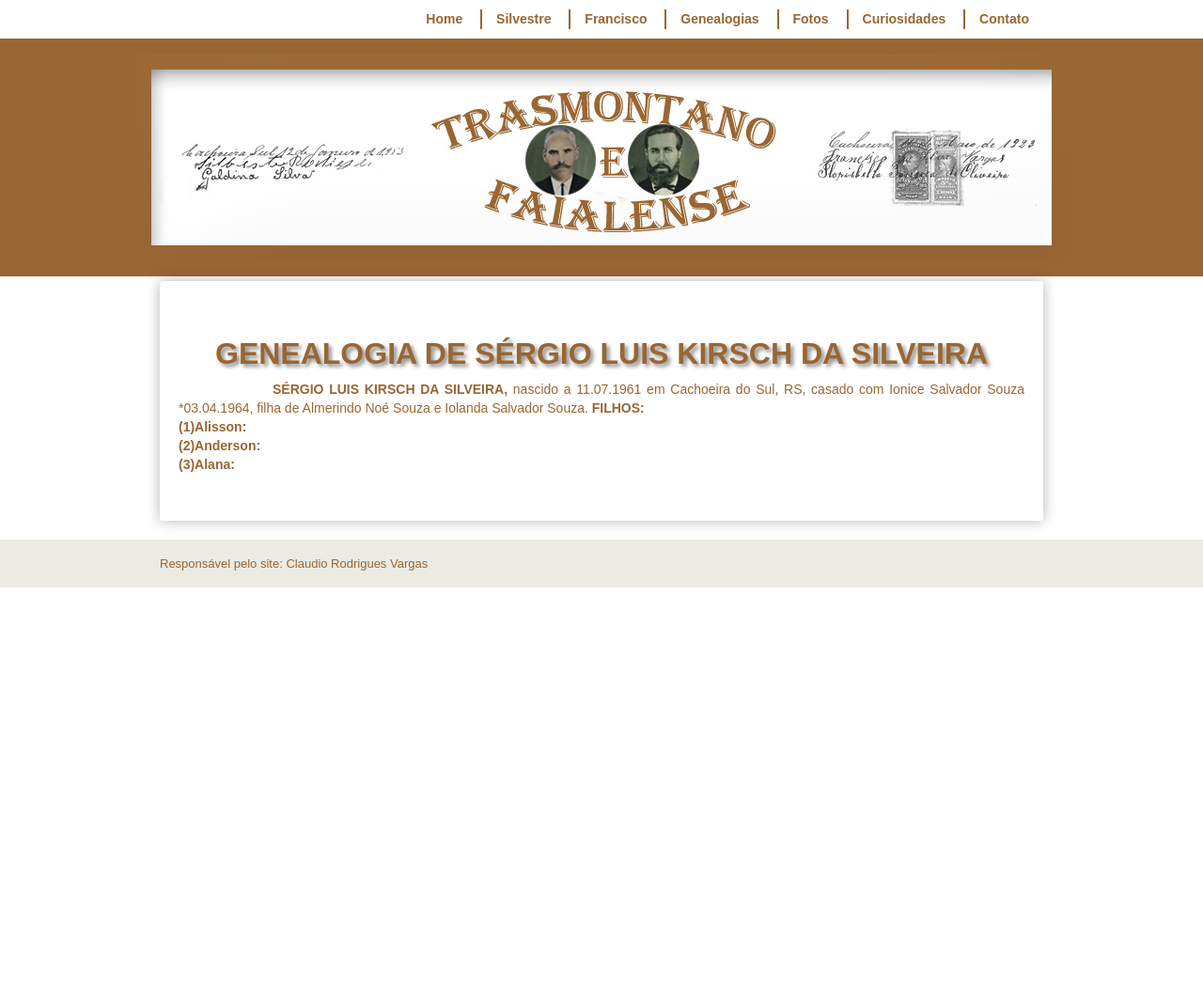
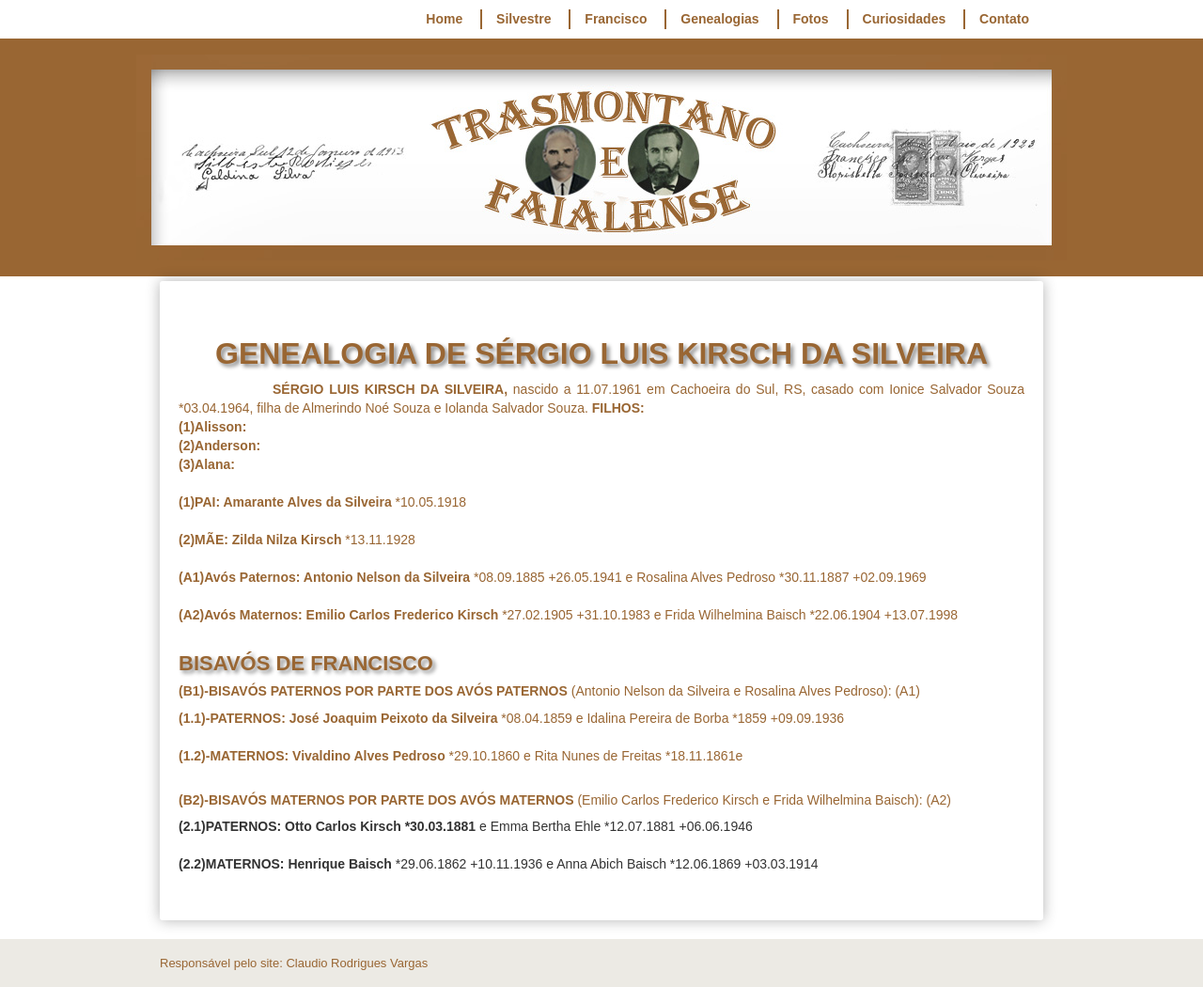
Before and after one commit to claudiovargas1955/claudiovargas1955.github.io, a Jekyll site: the page built from _pages/genealogia-de-sergio-luis-kirsch-da-silveira.html, in a window 1280 px wide. Shown: the whole page at 94% size. Built offline with Jekyll 4.4.1, drawn with Linux system fonts in a browser that asks for light colours; some web fonts are replaced; before the commit the page ends 900 px from its top, so only the background shows below that.

Commit message:
Update genealogia-de-sergio-luis-kirsch-da-silveira.html

```diff
--- a/_pages/genealogia-de-sergio-luis-kirsch-da-silveira.html
+++ b/_pages/genealogia-de-sergio-luis-kirsch-da-silveira.html
@@ -101,4 +101,23 @@ Ionice Salvador Souza *03.04.1964, filha de Almerindo Noé Souza e Iolanda Salva
   <b>(2)Anderson: </b><br>
   <b>(3)Alana: </b><br><br>
 
+<b>(1)PAI: Amarante Alves da Silveira </b>*10.05.1918 <br><br>
+<b>(2)MÃE: Zilda Nilza Kirsch </b>*13.11.1928 <br><br>
+
+<b>(A1)Avós Paternos: Antonio Nelson da Silveira </b>*08.09.1885 +26.05.1941 e Rosalina Alves Pedroso *30.11.1887 +02.09.1969<br><br>
+
+<b>(A2)Avós Maternos: Emilio Carlos Frederico Kirsch </b>*27.02.1905 +31.10.1983 e Frida Wilhelmina Baisch *22.06.1904 +13.07.1998<br><br>
+
+<h4>BISAVÓS DE FRANCISCO</h4>
+<p><b><h5>(B1)-BISAVÓS PATERNOS POR PARTE DOS AVÓS PATERNOS</b> (Antonio Nelson da Silveira e Rosalina Alves Pedroso): (A1)</h5>
+<p><b>(1.1)-PATERNOS: José Joaquim Peixoto da Silveira </b>*08.04.1859 e Idalina Pereira de Borba *1859 +09.09.1936<br><br>
+
+<b>(1.2)-MATERNOS: Vivaldino Alves Pedroso </b>*29.10.1860 e Rita Nunes de Freitas *18.11.1861e<br><br>
+
+
+<p><b><h5>(B2)-BISAVÓS MATERNOS POR PARTE DOS AVÓS MATERNOS</b> (Emilio Carlos Frederico Kirsch e Frida Wilhelmina Baisch): (A2)</h5>
+<b>(2.1)PATERNOS: Otto Carlos Kirsch *30.03.1881 </b>e Emma Bertha Ehle *12.07.1881 +06.06.1946 <br><br>
+
+<b>(2.2)MATERNOS: Henrique Baisch </b>*29.06.1862 +10.11.1936 e Anna Abich Baisch *12.06.1869 +03.03.1914<br><br>
+
 </p>
```
